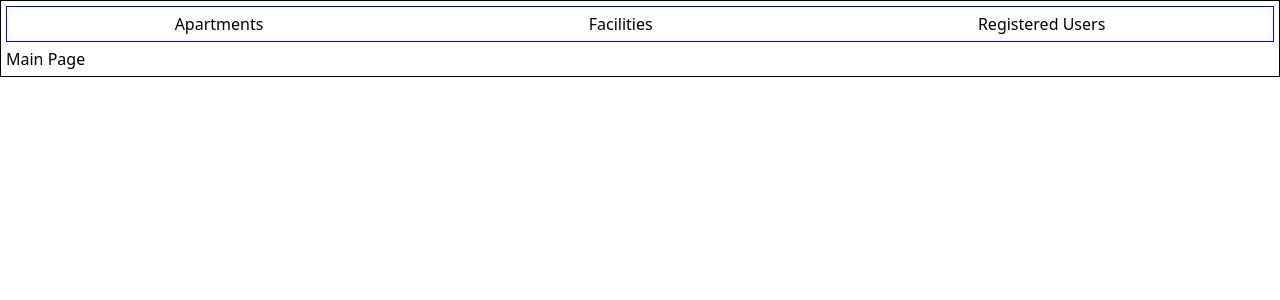
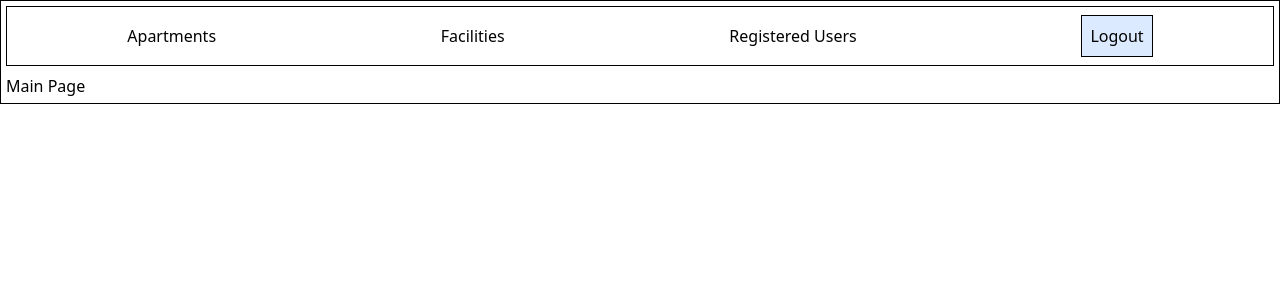
Before and after one commit to zrvnarmarin/Apartmenify-App-React-Redux-Toolkit-Supabase-, a React (Vite) app in the folder redux-demo/: page /main in a window 1280 px wide. Shown: the top 300 px of the page. Built offline with nearby package versions, Linux system fonts and the light colour scheme; no server answers; the database is empty.

Commit message:
logout sect made; logout functionality for admin

```diff
--- a/redux-demo/src/App.jsx
+++ b/redux-demo/src/App.jsx
@@ -5,12 +5,13 @@
 {/* <Route path='/cart' element={<CartShop /> } /> */} //ovo uvedi u outer da bi prikazao cart shop
 
 import React, { useState, useEffect } from 'react'
-import { Route, Routes, useNavigate } from 'react-router-dom'
+import { Route, Routes } from 'react-router-dom'
+// General imports
+import LoginPage from './components/LoginPage';
 // Admin components
 import MainPage from './components/MainPage'
 import Apartments from './components/Apartments'
 import Facilities from './components/Facilities';
-import LoginPage from './components/LoginPage';
 import RegisteredUsers from './components/RegisteredUsers';
 import AddNewApartment from './components/AddNewApartment'
 import FacilityGroupedApartments from './components/FacilityGroupedApartments.jsx'
@@ -19,7 +20,6 @@ import Success from './components/auth/Success.jsx'
 import UserDashboard from './components/user/UserDashboard'
 import SearcApartments from './components/user/SearchApartments';
 import Contact from './components/user/Contact';
-import Apartment from './components/user/Apartment';
 import ApartmentDetails from './components/user/ApartmentDetails';
 
 function App() {
--- a/redux-demo/src/components/LoginPage.jsx
+++ b/redux-demo/src/components/LoginPage.jsx
@@ -8,7 +8,7 @@ const LoginPage = () => {
   const navigate = useNavigate()
 
   useEffect(() => {
-    supabase.auth.onAuthStateChange(async (event) => {
+    supabase.auth.onAuthStateChange(async (event, session) => {
       if (event !== 'SIGNED_OUT') { navigate('/main/apartments') }
       else { navigate('/') }
     })
--- /dev/null
+++ b/redux-demo/src/components/Logout.jsx
@@ -0,0 +1,26 @@
+import React from 'react'
+import supabase from '../supabaseClient'
+import { useNavigate } from 'react-router-dom';
+
+const Logout = () => {
+  const navigate = useNavigate()
+
+  const logoutUser = async () => {
+        const { error } = await supabase.auth.signOut()
+        navigate('/')
+        console.log('ovo je data logout', data)
+        if (error) {
+            console.log('Error logging out:', error.message)
+        } else {
+            console.log('User logged out successfully')
+        }
+  }
+
+  return (
+    <button onClick={logoutUser} className='border-[1px] border-black p-2 bg-blue-100'>
+        Logout
+    </button>
+  )
+}
+
+export default Logout
--- a/redux-demo/src/components/Navbar.jsx
+++ b/redux-demo/src/components/Navbar.jsx
@@ -1,10 +1,11 @@
 import React from 'react'
 import { Link } from 'react-router-dom'
+import Logout from './Logout'
 
 const Navbar = () => {
   return (
-    <nav style={{ border: '1px solid blue', padding: '5px', marginBottom: '5px'}}>
-      <ul style={{ listStyle: 'none', display: 'flex', flexDirection: 'row', justifyContent: 'space-around'}}>
+    <nav className='border-[1px] border-black p-2 mb-2 ' >
+      <ul className='flex flex-wrap items-center justify-around' >
         <li>
           <Link to="apartments">Apartments</Link>
         </li>
@@ -14,6 +15,9 @@ const Navbar = () => {
         <li>
           <Link to="registeredUsers">Registered Users</Link>
         </li>
+        <li>
+          <Logout />
+        </li>
       </ul>
     </nav>
   )
```
